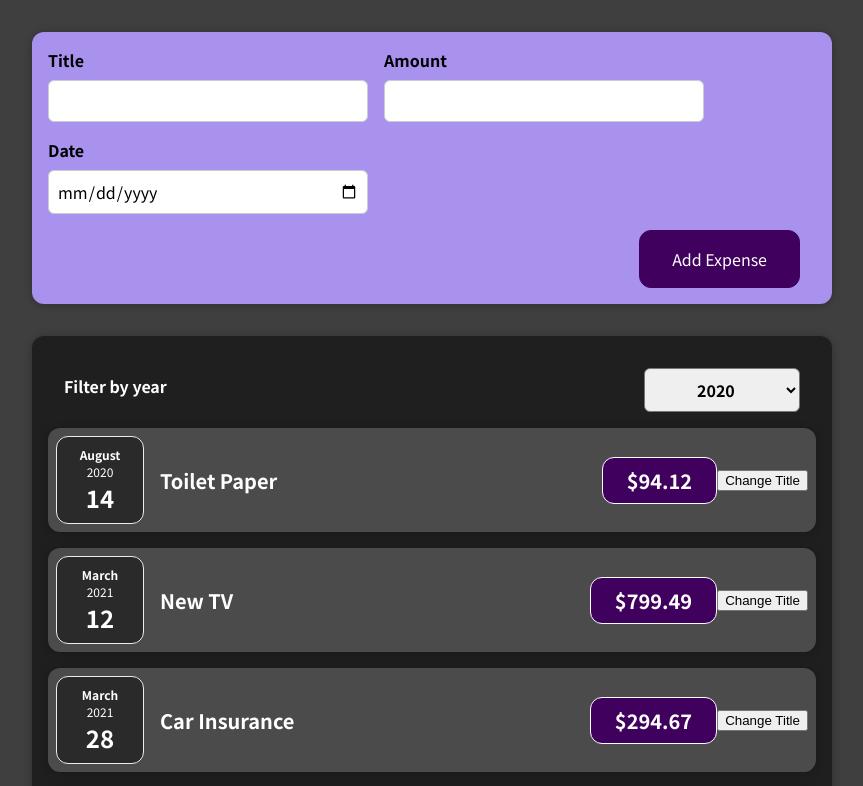
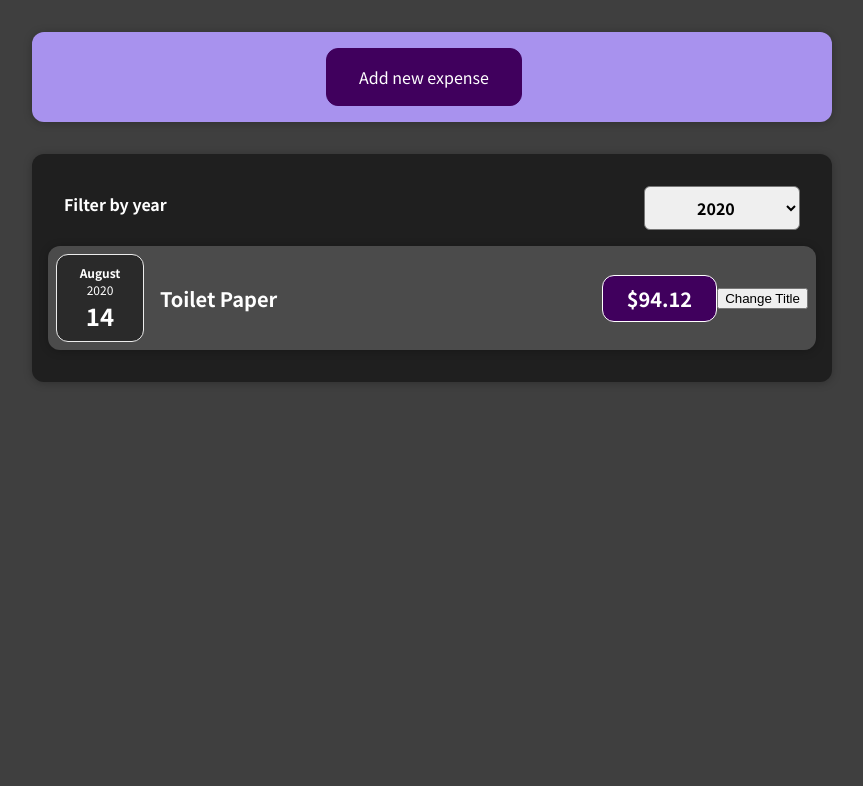
Before and after one commit to Zaymus/Learning_React, a React (Create React App) app: page / in a window 1280 px wide. Shown: the top 786 px of the page, without its empty margins (208-1071 px from the left). Built offline with nearby package versions, Linux system fonts and the light colour scheme.

Commit message:
Completed 62-68

```diff
--- a/src/App.js
+++ b/src/App.js
@@ -1,8 +1,9 @@
+import React, { useState } from 'react'
 import Expenses from "./components/Expenses/Expenses";
 import NewExpense from "./components/NewExpense/NewExpense";
 
 function App() {
-	const expenses = [
+	const DUMMY_EXPENSES = [
 		{
 			title: "Toilet Paper",
 			amount: 94.12,
@@ -25,15 +26,18 @@
 		},
 	];
 
+	const [expenses, setExpenses] = useState(DUMMY_EXPENSES);
+
 	const addExpenseHandler = (expense) => {
-		expenses.push(expense);
-		console.log(expenses);
+		setExpenses(prevExpenses => {
+			return [expense, ...prevExpenses];
+		});
 	};
 
 	return (
 		<div>
 			<NewExpense onAddExpense={addExpenseHandler} />
-			<Expenses expenses={expenses} />
+			<Expenses items={expenses} />
 		</div>
 	);
 }
--- a/src/components/Expenses/ExpenseItem.js
+++ b/src/components/Expenses/ExpenseItem.js
@@ -13,11 +13,13 @@
 	};
 
 	return (
-		<Card className="expense-item">
-			<ExpenseDate date={props.date} />
-			<ExpenseDescription title={title} amount={props.amount} />
-			<button onClick={clickHandler}>Change Title</button>
-		</Card>
+		<li>
+			<Card className="expense-item">
+				<ExpenseDate date={props.date} />
+				<ExpenseDescription title={title} amount={props.amount} />
+				<button onClick={clickHandler}>Change Title</button>
+			</Card>
+		</li>
 	);
 };
 
--- a/src/components/Expenses/Expenses.js
+++ b/src/components/Expenses/Expenses.js
@@ -1,11 +1,14 @@
 import React, { useState } from "react";
-import ExpenseItem from "./ExpenseItem";
 import Card from "../UI/Card";
 import "./Expenses.css";
 import ExpensesFilter from "./ExpensesFilter";
+import ExpensesList from "./ExpensesList";
 
 const Expenses = (props) => {
 	const [filteredYear, setFilteredYear] = useState("2020");
+	var filteredExpenses = props.items.filter(expense => {
+		return expense.date.getFullYear().toString() === filteredYear;
+	});
 
 	const filterUpdateHandler = (year) => {
 		setFilteredYear(year);
@@ -17,26 +20,7 @@
 				selected={filteredYear}
 				onFilterUpdate={filterUpdateHandler}
 			/>
-			<ExpenseItem
-				title={props.expenses[0].title}
-				amount={props.expenses[0].amount}
-				date={props.expenses[0].date}
-			/>
-			<ExpenseItem
-				title={props.expenses[1].title}
-				amount={props.expenses[1].amount}
-				date={props.expenses[1].date}
-			/>
-			<ExpenseItem
-				title={props.expenses[2].title}
-				amount={props.expenses[2].amount}
-				date={props.expenses[2].date}
-			/>
-			<ExpenseItem
-				title={props.expenses[3].title}
-				amount={props.expenses[3].amount}
-				date={props.expenses[3].date}
-			/>
+			<ExpensesList items={filteredExpenses}/>
 		</Card>
 	);
 };
--- /dev/null
+++ b/src/components/Expenses/ExpensesList.css
@@ -0,0 +1,9 @@
+.expenses-list {
+  list-style: none;
+  padding: 0;
+}
+
+.expenses-list_fallback {
+  color: white;
+  text-align: center;
+}
--- /dev/null
+++ b/src/components/Expenses/ExpensesList.js
@@ -0,0 +1,22 @@
+import React from 'react';
+import ExpenseItem from "./ExpenseItem";
+import './ExpensesList.css';
+
+const expensesList = (props) => {
+	if (props.items.length === 0) {
+		return <h2 className="expenses-list_fallback">Found no expenses.</h2>
+	}
+
+  return <ul className="expenses-list">
+    {props.items.map((expense) => {
+			return <ExpenseItem
+				key={expense.id}
+				title={expense.title}
+				amount={expense.amount}
+				date={expense.date}
+			/>
+		})}
+  </ul>
+}
+
+export default expensesList;
--- a/src/components/NewExpense/ExpenseForm.js
+++ b/src/components/NewExpense/ExpenseForm.js
@@ -76,6 +76,7 @@
 			</div>
 		</div>
 		<div className="new-expense__actions">
+			<button onClick={props.onCancelExpense}>Cancel</button>
 			<button type="submit">Add Expense</button>
 		</div>
 	</form>
--- a/src/components/NewExpense/NewExpense.js
+++ b/src/components/NewExpense/NewExpense.js
@@ -1,19 +1,33 @@
-import React from "react";
+import React, { useState } from "react";
 
 import ExpenseForm from "./ExpenseForm";
 import "./NewExpense.css";
 
 const NewExpense = (props) => {
+	const [addExpense, setAddExpense] = useState(false);
+
 	const saveExpenseDataHandler = (enteredExpenseData) => {
 		const expenseData = {
 			...enteredExpenseData,
 			id: Math.random().toString(),
 		};
+		setAddExpense(false);
 		props.onAddExpense(expenseData);
 	}
+
+	const cancelExpenseHandler = () => {
+		setAddExpense(false);
+	}
+
+	const addExpenseHandler = () => {
+		setAddExpense(true);
+	}
+
 	return (
 		<div className="new-expense">
-			<ExpenseForm onSaveExpenseData={saveExpenseDataHandler} />
+			{!addExpense && <button onClick={addExpenseHandler}>Add new expense</button>}
+			{addExpense && <ExpenseForm onSaveExpenseData={saveExpenseDataHandler} onCancelExpense={cancelExpenseHandler} />}
+
 		</div>
 	);
 }
```
